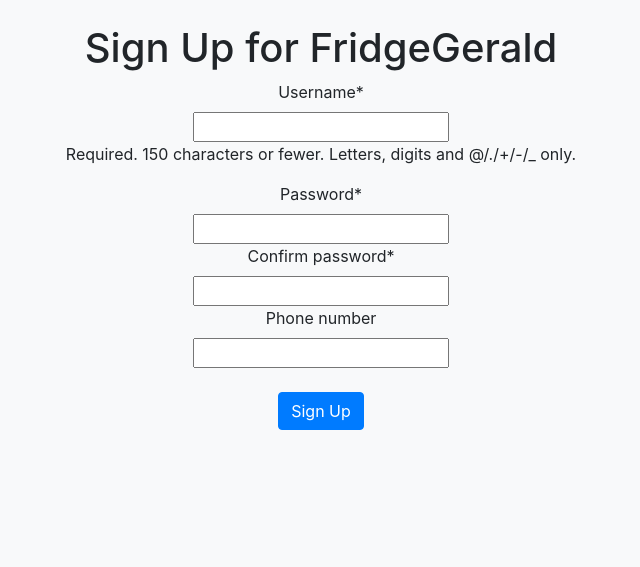
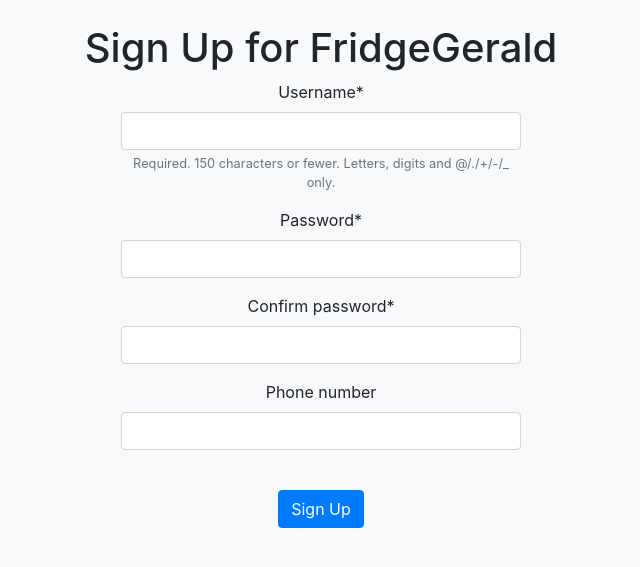
Before and after one commit to SwetankPoddar/FridgeGerald, a Django app: a page that uses templates/fridgeManager/base.html in a window 1280 px wide. Shown: the part 57-624 px from the top of the page, without its empty margins (319-959 px from the left). Run offline with Django 3.2, Linux system fonts and the light colour scheme; some libraries are stand-ins or nearby versions.

Commit message:
better forms

```diff
--- a/FridgeGerald/settings.py
+++ b/FridgeGerald/settings.py
@@ -133,6 +133,7 @@
 
 USE_TZ = True
 
+CRISPY_TEMPLATE_PACK = 'bootstrap4'
 
 # Static files (CSS, JavaScript, Images)
 # https://docs.djangoproject.com/en/2.2/howto/static-files/
--- a/static/css/global.css
+++ b/static/css/global.css
@@ -51,3 +51,9 @@
     float: none;
     margin-bottom: 10px;
 }
+
+form {
+    max-width: 400px;
+    margin-left: auto;
+    margin-right: auto;
+}
```
